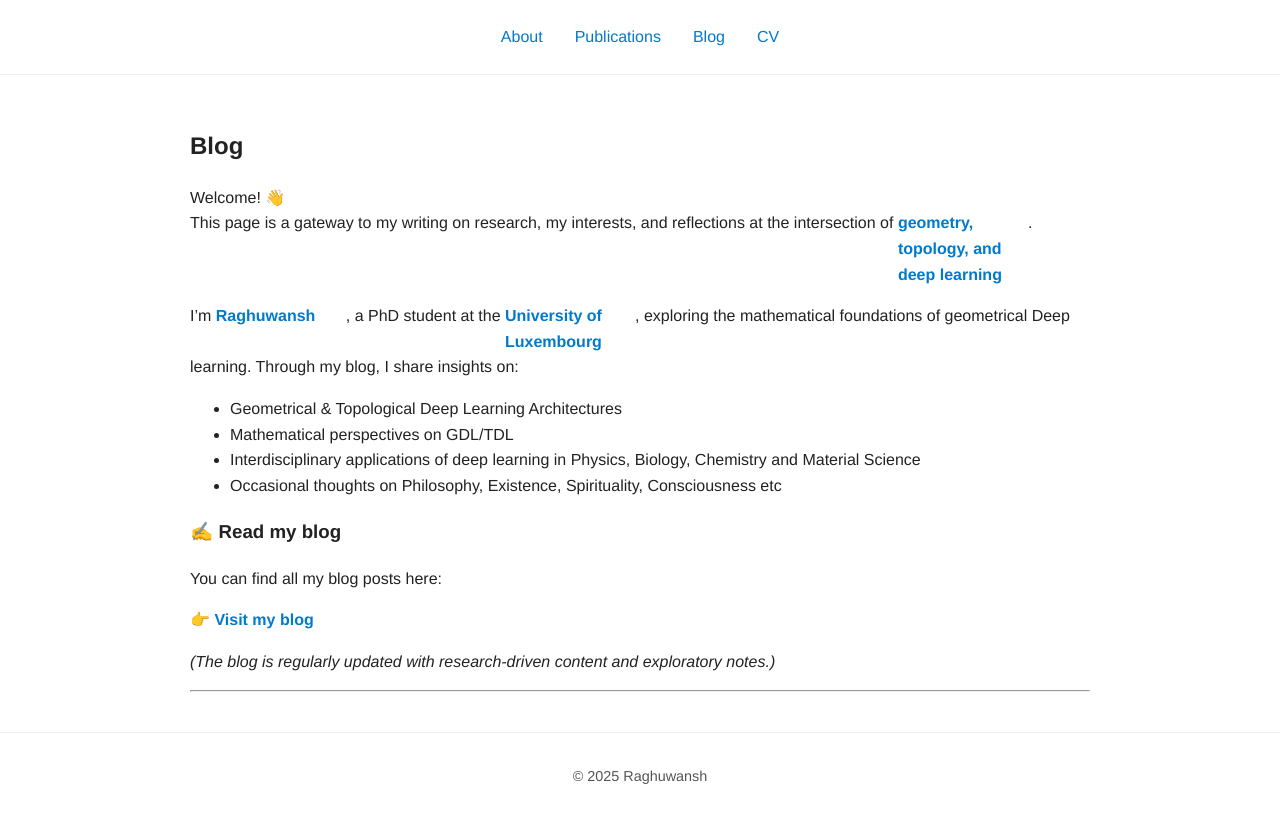
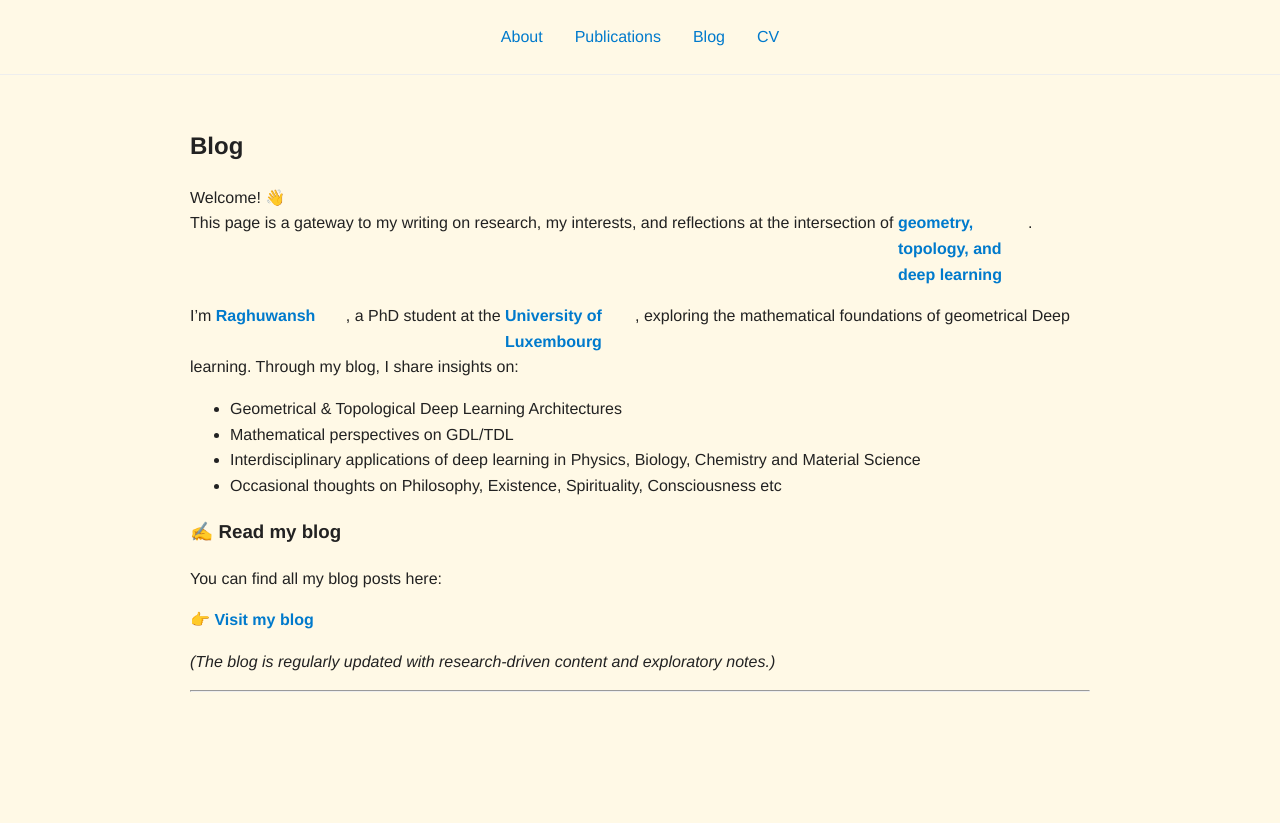
Before and after one commit to rajraghuwansh/rajraghuwansh.github.io, a Jekyll site: the page built from blog.md, in a window 1280 px wide. Shown: the top 823 px of the page. Built offline with Jekyll 4.4.1, drawn with Linux system fonts in a browser that asks for light colours.

Commit message:
background change

```diff
--- a/_layouts/default.html
+++ b/_layouts/default.html
@@ -21,10 +21,6 @@
   {{ content }}
 </main>
 
-<footer class="site-footer">
-  <div>© <span id="year"></span> Raghuwansh</div>
-</footer>
-
 <script>
   document.getElementById('year').textContent = new Date().getFullYear();
 </script>
--- a/assets/css/site.css
+++ b/assets/css/site.css
@@ -6,10 +6,9 @@ body {
   font-family: "Helvetica Neue", Helvetica, Arial, sans-serif;
   line-height: 1.6;
   color: #222;
-  background-color: #fff;
-  text-align: left;
+  background-color: #fff9e6; /* soft warm yellow */
   margin: 0;
-  padding: 0;
+  margin: 0;
 }
 
 /* Links */
```
